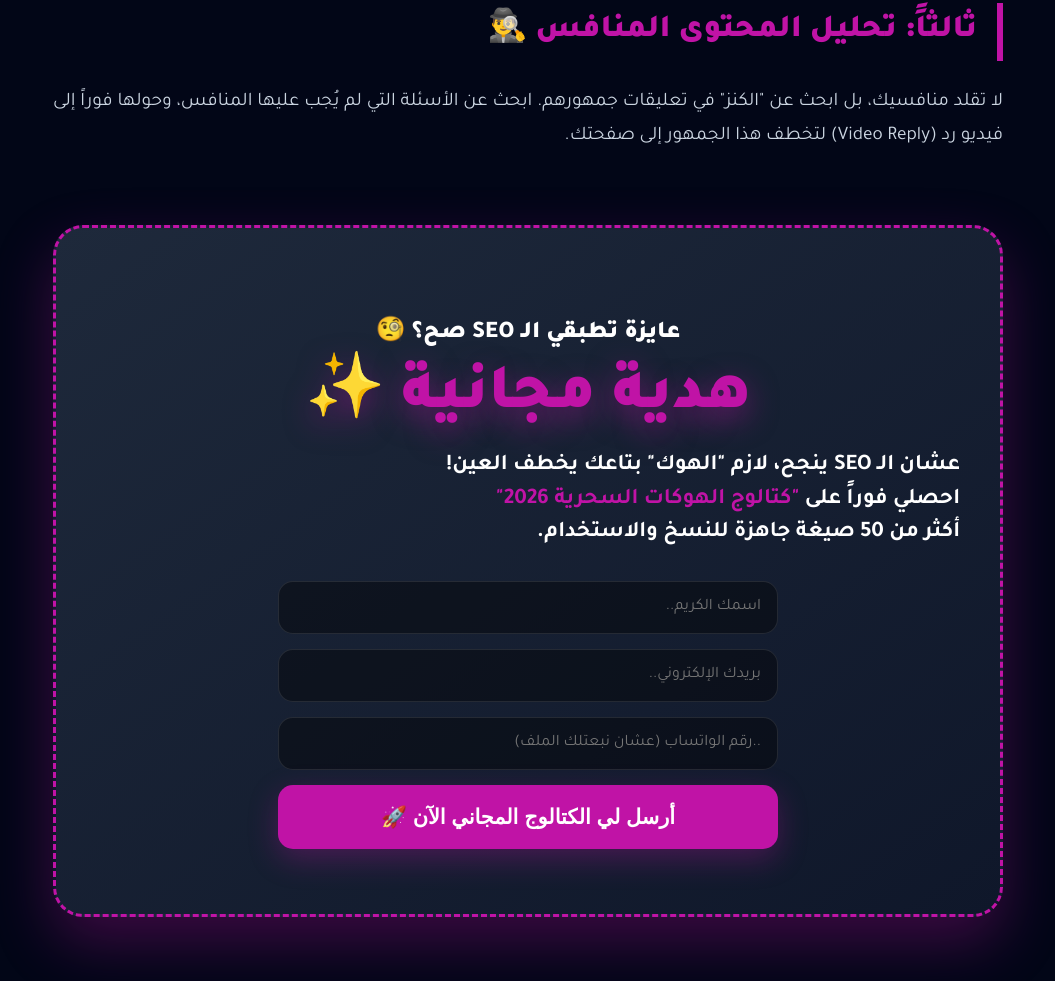
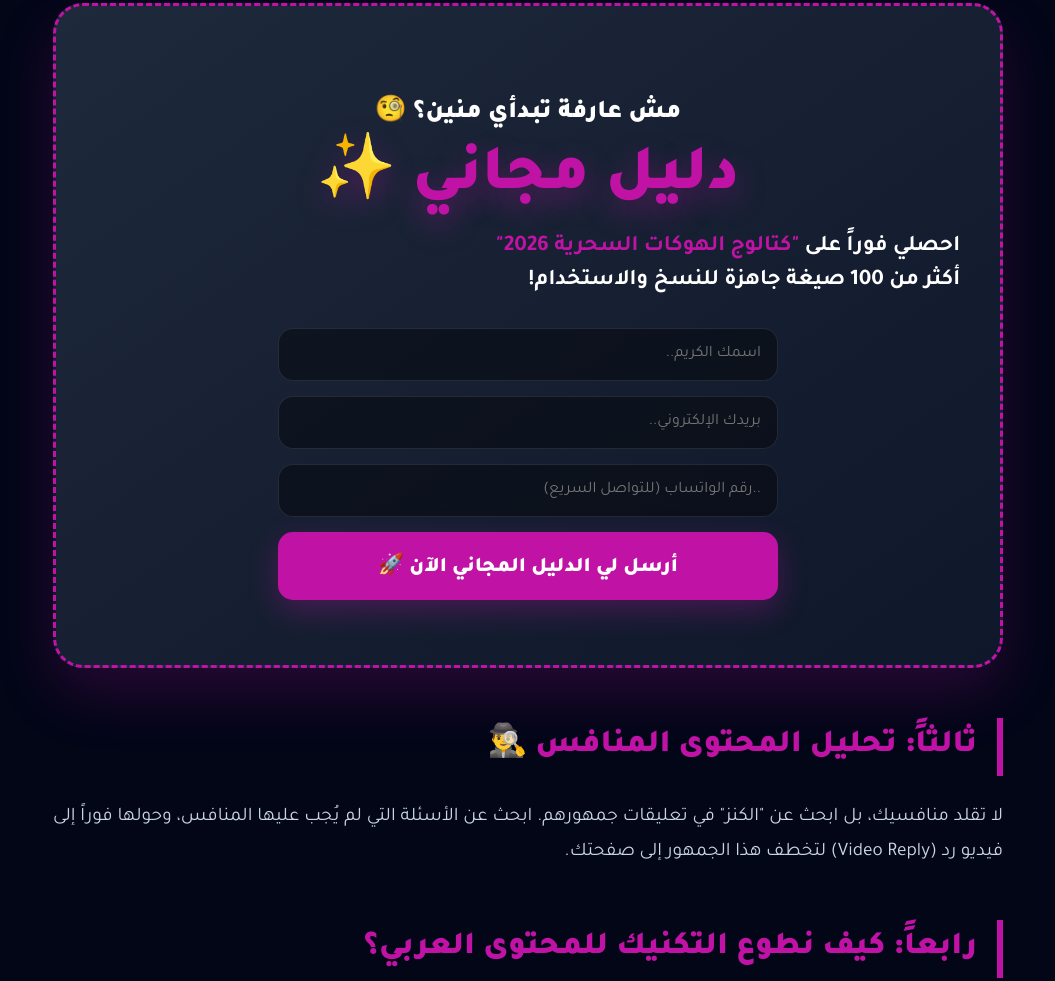
Before and after one commit to doaamseleat/daolinedigital, a plain HTML site: page blog/020-Social-Seo-2026-7.html in a window 1280 px wide. Shown: the part 2161-3142 px from the top of the page, without its empty margins (112-1167 px from the left). Drawn offline with Linux system fonts and the light colour scheme.

Commit message:
Update 020-Social-Seo-2026-7.html

```diff
--- a/blog/020-Social-Seo-2026-7.html
+++ b/blog/020-Social-Seo-2026-7.html
@@ -53,29 +53,79 @@
     .tech-card { background: var(--surface); border: 1px solid rgba(255,255,255,0.05); border-right: 4px solid var(--secondary); padding: 25px; border-radius: 15px; transition: 0.3s; }
     .tech-card:hover { transform: translateY(-5px); border-color: var(--primary); }
 
-    /* Lead Box System (ثابت) */
-    .lead-box {
+    /* --- كود Daoline Lead Box الجديد --- */
+    .daoline-lead-box {
       background: linear-gradient(145deg, #1e293b, #0f172a);
-      border: 3px dashed var(--primary);
-      border-radius: 30px; padding: 50px 40px; margin: 70px 0; text-align: center;
-      position: relative; box-shadow: 0 25px 60px rgba(192, 19, 166, 0.3);
+      border: 3px dashed #c013a6;
+      border-radius: 30px;
+      padding: 50px 40px;
+      margin: 50px 0;
+      text-align: center;
+      box-shadow: 0 25px 60px rgba(192, 19, 166, 0.2);
+      font-family: 'Tajawal', sans-serif;
+      direction: rtl;
+      position: relative;
     }
-    .free-badge {
-      font-size: 4rem; font-weight: 900; color: var(--primary); margin: 10px 0 20px 0;
-      line-height: 1; text-shadow: 0 10px 30px rgba(192, 19, 166, 0.5);
+    .daoline-free-badge {
+      font-size: clamp(2.5rem, 5vw, 4rem);
+      font-weight: 900;
+      color: #c013a6;
+      margin: 10px 0 20px 0;
+      line-height: 1;
+      text-shadow: 0 10px 30px rgba(192, 19, 166, 0.4);
     }
-    .form-input { width: 100%; padding: 16px; border-radius: 15px; border: 1px solid rgba(255,255,255,0.1); background: rgba(0,0,0,0.4); color: #fff; font-family: 'Tajawal'; margin-bottom: 15px; outline: none; text-align: right; font-size: 1rem; }
-    .submit-btn { width: 100%; background: var(--primary); color: #fff; border: none; padding: 20px; border-radius: 15px; font-weight: 900; font-size: 1.3rem; cursor: pointer; transition: 0.4s; box-shadow: 0 10px 30px rgba(192, 19, 166, 0.3); }
-    .submit-btn:hover { transform: scale(1.02); background: #a00f89; }
+    .daoline-input {
+      width: 100%;
+      padding: 16px;
+      border-radius: 15px;
+      border: 1px solid rgba(255,255,255,0.1);
+      background: rgba(0,0,0,0.4);
+      color: #fff;
+      font-family: 'Tajawal', sans-serif;
+      margin-bottom: 15px;
+      outline: none;
+      text-align: right;
+      font-size: 1rem;
+      box-sizing: border-box;
+    }
+    .daoline-input:focus {
+      border-color: #c013a6;
+    }
+    .daoline-submit-btn {
+      width: 100%;
+      background: #c013a6;
+      color: #fff;
+      border: none;
+      padding: 20px;
+      border-radius: 15px;
+      font-weight: 900;
+      font-size: 1.3rem;
+      cursor: pointer;
+      transition: 0.3s ease;
+      box-shadow: 0 10px 30px rgba(192, 19, 166, 0.3);
+      font-family: 'Tajawal', sans-serif;
+    }
+    .daoline-submit-btn:hover {
+      transform: scale(1.02);
+      background: #a00f89;
+    }
+    .daoline-status {
+      margin-top: 15px;
+      font-weight: bold;
+      font-size: 1.1rem;
+    }
 
     .footer-action { margin-top: 80px; padding: 60px 40px; background: #0f172a; border-radius: 30px; text-align: center; border: 1px solid rgba(192,19,166,0.1); }
     .footer-btn { display: inline-block; background: transparent; border: 2px solid var(--primary); color: var(--primary); padding: 16px 40px; border-radius: 15px; text-decoration: none; font-weight: 900; margin: 10px; transition: 0.3s; }
     .footer-btn:hover { background: var(--primary); color: #fff; }
 
+    #security-toast { position: fixed; bottom: 20px; left: 50%; transform: translateX(-50%); background-color: var(--primary); color: white; padding: 12px 24px; border-radius: 999px; font-weight: 900; box-shadow: 0 10px 25px rgba(0,0,0,0.5); z-index: 9999; opacity: 0; transition: all 0.3s ease; pointer-events: none; }
+
     @media (max-width: 768px) {
         h1 { font-size: 2rem; }
         .tech-grid { grid-template-cols: 1fr; }
         .nav-menu { display: none; }
+        .daoline-lead-box { padding: 30px 20px; }
     }
   </style>
 </head>
@@ -169,27 +219,27 @@
         </div>
       </div>
 
-      <h2>ثالثاً: تحليل المحتوى المنافس 🕵️‍♂️</h2>
-      <p>لا تقلد منافسيك، بل ابحث عن "الكنز" في تعليقات جمهورهم. ابحث عن الأسئلة التي لم يُجب عليها المنافس، وحولها فوراً إلى فيديو رد (Video Reply) لتخطف هذا الجمهور إلى صفحتك.</p>
+      <!-- --- صندوق التسجيل الثابت (Daoline Lead Box) --- -->
+      <div class="daoline-lead-box">
+        <h3 style="color: #fff; margin-bottom: 5px; font-size: 1.6rem;">مش عارفة تبدأي منين؟ 🧐</h3>
+        <div class="daoline-free-badge">دليل مجاني ✨</div>
 
-      <!-- نظام التسجيل الثابت (Lead Box) -->
-      <section class="lead-box" id="leads-section">
-        <h3 style="color: #fff; margin-bottom: 5px;">عايزة تطبقي الـ SEO صح؟ 🧐</h3>
-        <div class="free-badge">هدية مجانية ✨</div>
         <p style="color: #fff; font-size: 1.4rem; font-weight: 700; margin-bottom: 30px; line-height: 1.5;">
-          عشان الـ SEO ينجح، لازم "الهوك" بتاعك يخطف العين!<br>
-          احصلي فوراً على <span style="color:var(--primary);">"كتالوج الهوكات السحرية 2026"</span><br>
-          أكثر من 50 صيغة جاهزة للنسخ والاستخدام.
+          احصلي فوراً على <span style="color:#c013a6;">"كتالوج الهوكات السحرية 2026"</span><br>أكثر من 100 صيغة جاهزة للنسخ والاستخدام!
         </p>
 
         <div style="max-width: 500px; margin: 0 auto;">
-          <input type="text" id="name" placeholder="اسمك الكريم.." class="form-input">
-          <input type="email" id="email" placeholder="بريدك الإلكتروني.." class="form-input">
-          <input type="tel" id="whatsapp" placeholder="رقم الواتساب (عشان نبعتلك الملف).." class="form-input">
-          <button onclick="handleLead()" id="submit-btn" class="submit-btn">أرسل لي الكتالوج المجاني الآن 🚀</button>
-          <div id="status" style="margin-top: 15px; font-weight: bold;"></div>
+          <input type="text" id="lead-name" placeholder="اسمك الكريم.." class="daoline-input">
+          <input type="email" id="lead-email" placeholder="بريدك الإلكتروني.." class="daoline-input">
+          <input type="tel" id="lead-whatsapp" placeholder="رقم الواتساب (للتواصل السريع).." class="daoline-input">
+
+          <button onclick="submitDaolineLead()" id="lead-btn" class="daoline-submit-btn">أرسل لي الدليل المجاني الآن 🚀</button>
+          <div id="lead-status" class="daoline-status"></div>
         </div>
-      </section>
+      </div>
+
+      <h2>ثالثاً: تحليل المحتوى المنافس 🕵️‍♂️</h2>
+      <p>لا تقلد منافسيك، بل ابحث عن "الكنز" في تعليقات جمهورهم. ابحث عن الأسئلة التي لم يُجب عليها المنافس، وحولها فوراً إلى فيديو رد (Video Reply) لتخطف هذا الجمهور إلى صفحتك.</p>
 
       <h2>رابعاً: كيف نطوع التكنيك للمحتوى العربي؟</h2>
       <p>المحتوى العربي له طبيعة خاصة. إليكِ السر:</p>
@@ -215,12 +265,13 @@
   </footer>
 
   <script>
-    async function handleLead() {
-      const name = document.getElementById('name').value.trim();
-      const email = document.getElementById('email').value.trim();
-      const wa = document.getElementById('whatsapp').value.trim();
-      const status = document.getElementById('status');
-      const btn = document.getElementById('submit-btn');
+    // دالة إرسال البيانات للفورم
+    async function submitDaolineLead() {
+      const name = document.getElementById('lead-name').value.trim();
+      const email = document.getElementById('lead-email').value.trim();
+      const wa = document.getElementById('lead-whatsapp').value.trim();
+      const status = document.getElementById('lead-status');
+      const btn = document.getElementById('lead-btn');
 
       if(!name || !email || !wa) {
         status.innerText = "من فضلك كملي البيانات الأول! ⚠️";
@@ -230,42 +281,58 @@
 
       try {
         btn.disabled = true;
-        btn.innerText = "جاري تحضير ملفك...";
+        btn.innerText = "جاري تحضير دليلك...";
 
         const fd = new FormData();
-        // الحقول الخاصة بجدول Daoline لكتالوج الهوكات
+        // الحقول الخاصة بجدول Daoline
         fd.append("entry.299023128", name);
         fd.append("entry.1712155557", email);
         fd.append("entry.1224669856", wa);
-        fd.append("entry.334049848", "hooks_catalog_from_seo_blog"); // كود لتمييز مصدر الليد
+        fd.append("entry.334049848", "new_catalog");
 
-        await fetch("https://docs.google.com/forms/d/e/1FAIpQLSdSXEvN7DMMC-pwXED9G5TRpe4ecQ5U7pMtsg3201d2ikinfQ/formResponse", {
-            method: "POST",
-            mode: "no-cors",
-            body: fd
-        });
+        const formUrl = "https://docs.google.com/forms/d/e/1FAIpQLSdSXEvN7DMMC-pwXED9G5TRpe4ecQ5U7pMtsg3201d2ikinfQ/formResponse";
 
-        status.innerText = "تم بنجاح! ✅ شيكي على إيميلك دلوقتي هتلاقي كتالوج الهوكات وصلك.";
+        await fetch(formUrl, { method: "POST", mode: "no-cors", body: fd });
+
+        status.innerText = "تم بنجاح! ✅ شيك على إيميلك الآن (والـ Spam) هتلاقي الدليل وصلك.";
         status.style.color = "#4ade80";
         btn.innerText = "تم الإرسال بنجاح ✅";
 
-        // تحويل بسيط لصفحة الشكر أو الرئيسية بعد ثانيتين
+        // مسح الخانات
+        document.getElementById('lead-name').value = '';
+        document.getElementById('lead-email').value = '';
+        document.getElementById('lead-whatsapp').value = '';
+
+        // تحويل بعد 3 ثواني
         setTimeout(() => {
             window.location.href = "https://daolinedigital.com";
-        }, 2500);
+        }, 3000);
 
       } catch (e) {
         status.innerText = "حدث خطأ بسيط.. حاولي مرة تانية.";
+        status.style.color = "#f87171";
         btn.disabled = false;
-        btn.innerText = "أرسل لي الكتالوج الآن 🚀";
+        btn.innerText = "أرسل لي الدليل المجاني الآن 🚀";
       }
     }
 
-    // منع النسخ
+    // حماية المحتوى
     document.addEventListener('contextmenu', e => e.preventDefault());
     document.addEventListener('keydown', e => {
         if (e.ctrlKey && (e.key === 'c' || e.key === 'u' || e.key === 's')) e.preventDefault();
     });
+
+    function showToast(message) {
+      let toast = document.getElementById('security-toast');
+      if (!toast) {
+          toast = document.createElement('div');
+          toast.id = 'security-toast';
+          document.body.appendChild(toast);
+      }
+      toast.innerText = message;
+      toast.style.opacity = '1';
+      setTimeout(() => { toast.style.opacity = '0'; }, 2000);
+    }
   </script>
 </body>
 </html>
```
